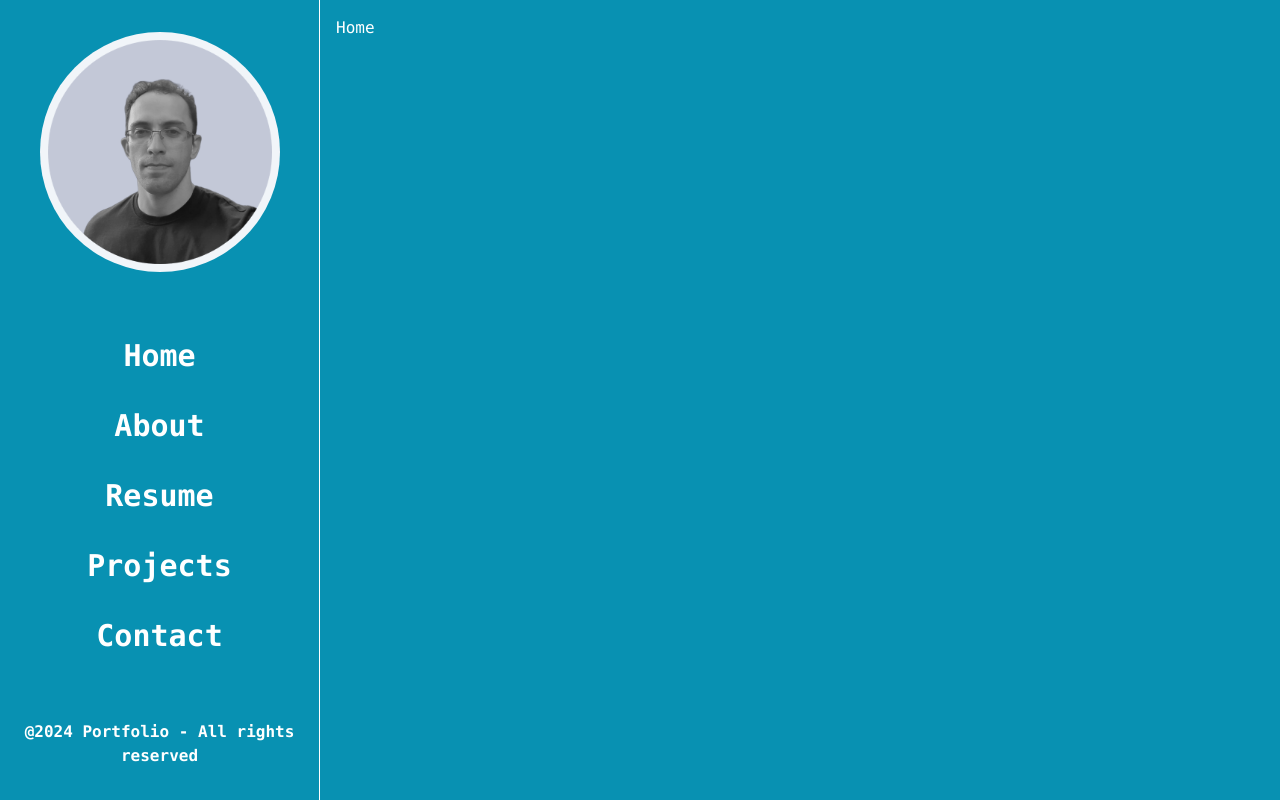
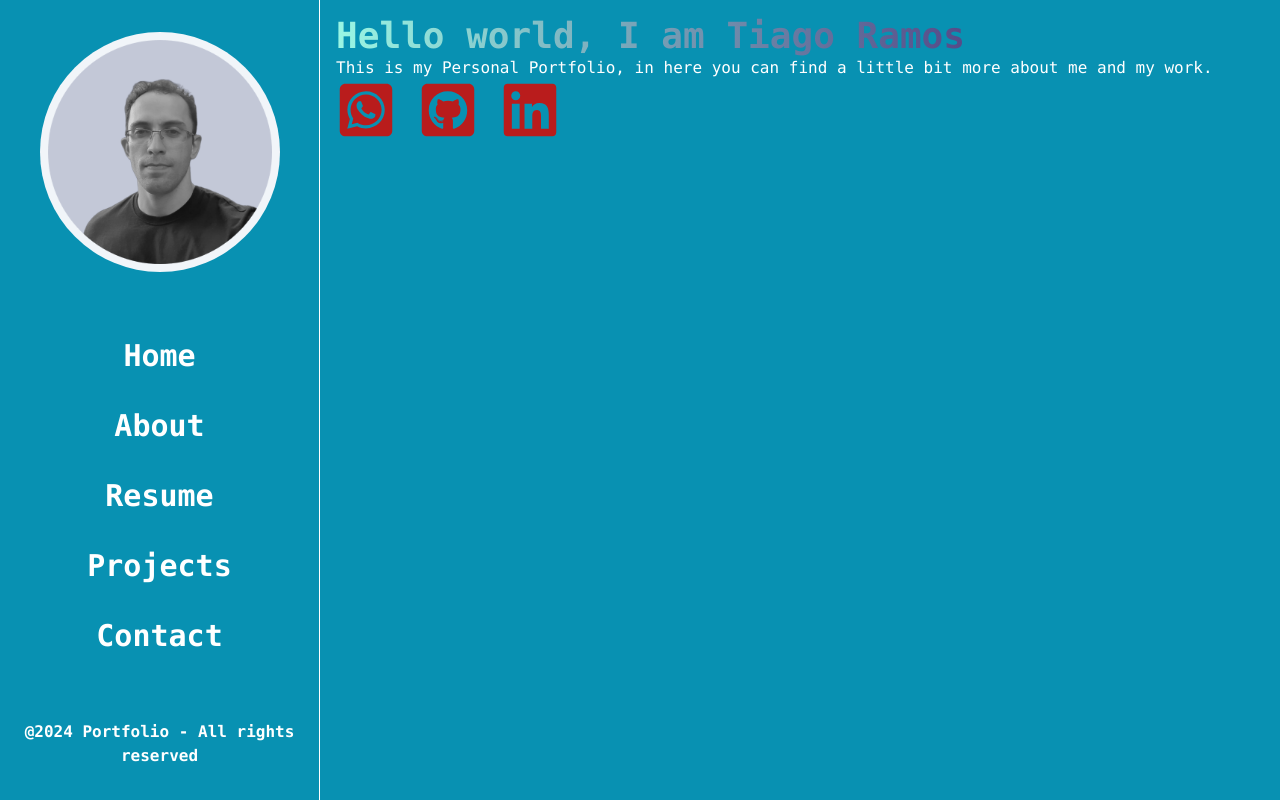
Before and after one commit to Tiago-devop/portfolio, a React (Vite) app: page / in a window 1280 px wide. Built offline with nearby package versions, Linux system fonts and the light colour scheme.

Commit message:
Add framer-motion and react-icons dependencies

```diff
--- a/package.json
+++ b/package.json
@@ -10,8 +10,10 @@
     "preview": "vite preview"
   },
   "dependencies": {
+    "framer-motion": "^11.0.3",
     "react": "^18.2.0",
-    "react-dom": "^18.2.0"
+    "react-dom": "^18.2.0",
+    "react-icons": "^5.0.1"
   },
   "devDependencies": {
     "@types/react": "^18.2.43",
--- /dev/null
+++ b/src/components/TextAnimation.tsx
@@ -0,0 +1,23 @@
+import { motion } from "framer-motion";
+
+const customStyles = {
+  WebkitBackgroundClip: 'text',
+  WebkitTextFillColor: 'transparent'
+}
+
+export default function TextAnimation({ text }: { text: string }) {
+  return (
+    <motion.div style={customStyles} className="text-4xl  font-bold text-white bg-gradient-to-r from-teal-200 to-purple-950">
+      {text.split('').map((letter, index) => (
+        <motion.span
+          key={index}
+          initial={{ opacity: 0 }}
+          animate={{ opacity: 1 }}
+          transition={{ duration: 1, delay: index * 0.1 }}
+        >
+          {letter}
+        </motion.span>
+      ))}
+    </motion.div>
+  )
+}
--- a/src/pages/Home.tsx
+++ b/src/pages/Home.tsx
@@ -1,43 +1,16 @@
+import TextAnimation from "../components/TextAnimation"
+import { FaWhatsappSquare, FaGithubSquare, FaLinkedin } from "react-icons/fa";
+const text = "Hello world, I am Tiago Ramos"
 export default function Home() {
   return (
     <div>
-      <h1>Home</h1>
+      <TextAnimation text={text} />
+      <p>This is my Personal Portfolio, in here you can find a little bit more about me and my work.</p>
+      <div className="flex w-56 justify-between">
+        <a href="" target="_blank" rel="noopener noreferrer"><FaWhatsappSquare className="text-6xl text-red-700" /></a>
+        <a href="" target="_blank" rel="noopener noreferrer"><FaGithubSquare className="text-6xl text-red-700" /></a>
+        <a href="" target="_blank" rel="noopener noreferrer"><FaLinkedin className="text-6xl text-red-700" /></a>
+      </div>
     </div>
   )
 }
-
-/**
- * import { motion } from "framer-motion";
-import './App.css'
-
-function TextAnimation() {
-  const text = 'Hello word'
-  return (
-    <motion.div className="text">
-      {text.split('').map((letter, index) => (
-        <motion.span
-          key={index}
-          initial={{ opacity: 0}}
-          animate={{ opacity: 1}}
-          transition={{ duration: 1, delay: index * 0.1}}
-          >
-            {letter}
-          </motion.span>
-      ))}
-    </motion.div>
-  )
-}
-
-
-
-function App() {
-
-  return (
-    <>
-      <TextAnimation />
-    </>
-  )
-}
-
-export default App
- */
--- a/src/pages/Layout.tsx
+++ b/src/pages/Layout.tsx
@@ -3,7 +3,6 @@ import picture from '../assets/profile-pic.png'
 
 export default function Layout() {
   return (
-    <>
     <div className="container min-h-screen flex mx-auto bg-cyan-600 text-white font-mono">
       <nav className="flex flex-col items-center justify-around min-h-screen box-border border-r border-white w-80 p-4">
         <div className='flex items-center justify-center rounded-full bg-slate-100 h-60 w-60'>
@@ -23,6 +22,5 @@ export default function Layout() {
         <Outlet />
       </div>
     </div>
-    </>
   )
 }
```
Also changed, not shown: 1 other file (tests, documents, lock files or other folders). Lines whose indentation alone changed are shown as unchanged.
